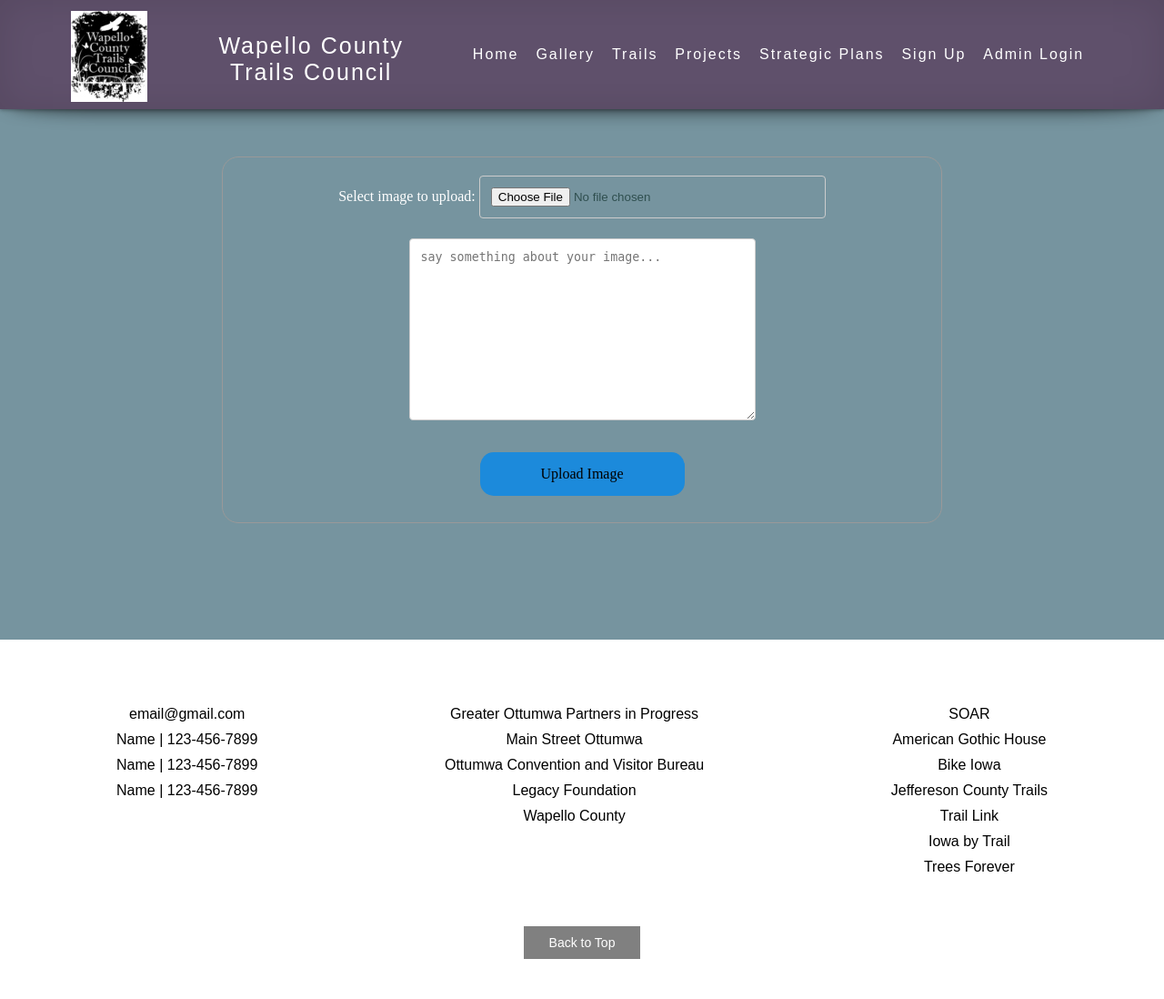
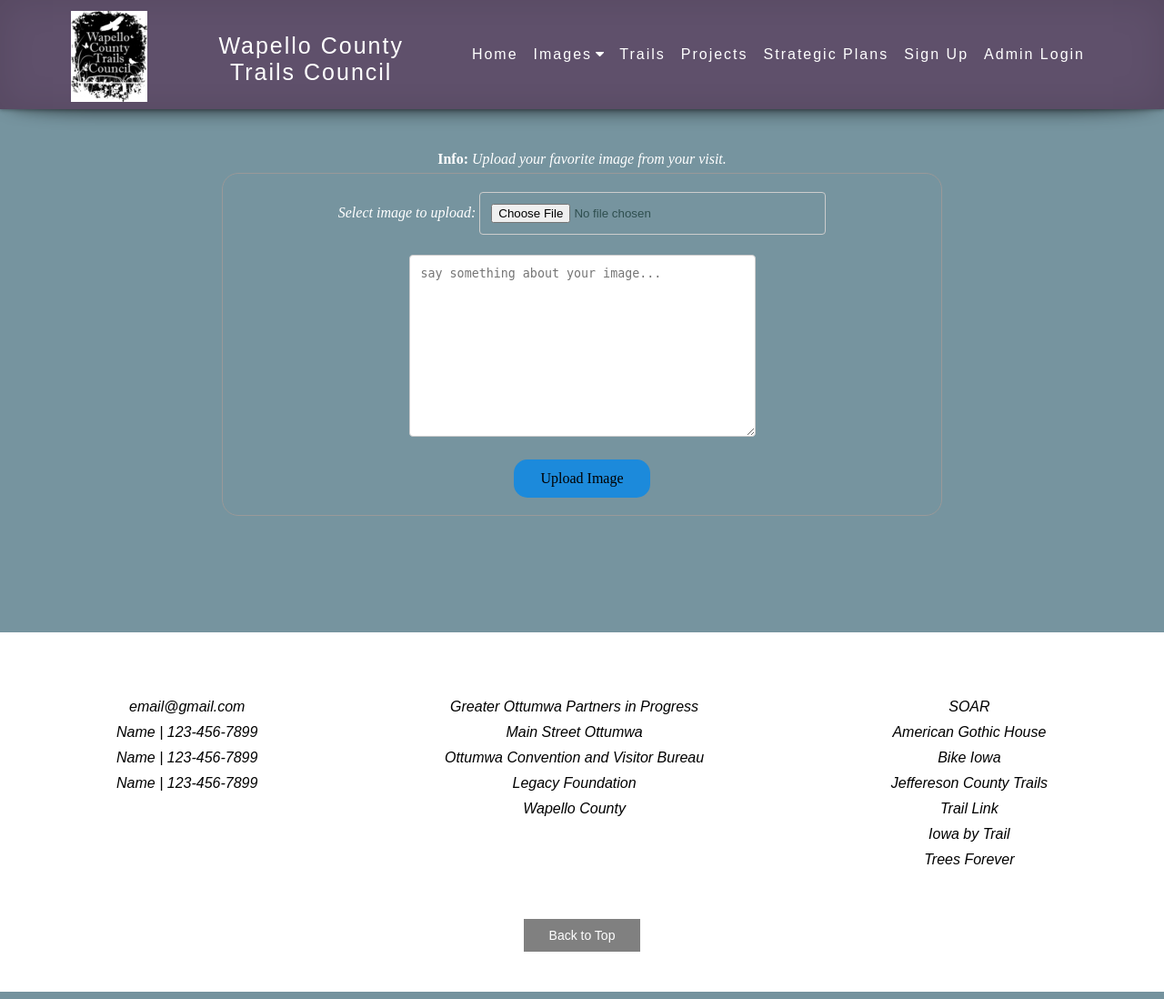
Before and after one commit to IndianHills-CSD/Wapello-Trails-Project, a PHP site: page /upload.php in a window 1280 px wide. Shown: the whole page at 91% size. Run offline with PHP 8.4, Linux system fonts and the light colour scheme.

Commit message:
images dropdown menu

```diff
--- a/css/Style.php
+++ b/css/Style.php
@@ -96,7 +96,7 @@ td{border: 1px solid black;
 
 
 
-/*BEGINING SIGN UP PAGE STYLES*/
+/*BEGINNING SIGN UP PAGE STYLES*/
 
 .signup-forms img{
     width: 70px;
@@ -104,11 +104,11 @@ td{border: 1px solid black;
 }
 
 .signup-forms{
-    width: 460px;
+    width: 30%;
     box-shadow: 0 0 3px 0 rgba(0,0,0,0,3);
     background: #fff;
     padding: 20px;
-    margin: 8% auto 8%;
+    margin: 4% auto 8%;
     text-align: center;
 }
 
@@ -154,7 +154,7 @@ input:focus {
 .signupbtn{
 	width: 80%;
 	color: #fff;
-	padding:10px;
+	padding: 10px;
 	border-radius: 20px;
 	font-size: 15px;
 	margin: 10px 0;
@@ -171,11 +171,40 @@ hr{
     width: 100%;
 }
 
+.info{
+	  text-align: center;
+	  margin-top: 4%;
+	  font-size: 18px;
+}
+
 /*END OF SIGN UP PAGE STYLES*/
 
 
+/* BEGINNING UPLOAD IMAGES PAGE */
 
-/*BEGINING OF GALLERY PAGE STYLES*/
+.upload-forms{
+  width: 65%;
+  height: auto;
+  padding: 20px;
+  margin: 2% auto 8%;
+  text-align: center;
+}
+
+input, textarea{
+  width: 50%;
+  color: #2F4F4F;
+  padding: 12px;
+  border: 1px solid #ccc;
+  border-radius: 4px;
+  margin: 6px auto 16px;
+}
+
+
+/* END OF UPLOAD IMAGES PAGE */
+
+
+
+/*BEGINNING OF GALLERY PAGE STYLES*/
 
 /* content styles */
 .container {
@@ -189,26 +218,23 @@ hr{
 .ContainerBtn{
 	margin: 25px;
 	padding: 25px 25px;
-	text-align:center;
+	text-align: center;
 }
 
 .btn {
     font-size: inherit;
 	font-family: inherit;
-    color: black;
 	transition: none;
     display: inline-block;
-    margin: 15px 5px;
-    padding: 15px 38px;
-    text-decoration: none;
+	text-decoration: none;
+    border: none;
+	width: 150px;
 	border-radius: 15px;
-	text-align: center;
+	outline: none;
+	padding: 12px 16px;
 	background-color: white;
 	cursor: pointer;
-	outline: none;
-	position: relative;
-	border: none;
-	width: 225px;
+	margin: 5px;
 }
 
 .btn:hover {
@@ -712,6 +738,52 @@ li:hover, a:hover {
 	cursor: pointer;
 }
 
+
+
+/* The dropdown container */
+.dropdown {
+  float: left;
+  overflow: hidden;
+}
+
+.dropdown:hover .dropbtn:hover {
+  color: #a7beae;
+}
+
+/* Dropdown content (hidden by default) */
+.dropdown-content {
+  display: none;
+  position: absolute;
+  background-color: #f9f9f9;
+  min-width: 160px;
+  box-shadow: 0px 8px 16px 0px rgba(0,0,0,0.2);
+  z-index: 1;
+  list-style-type: none;
+}
+
+/* Links inside the dropdown */
+.dropdown-content a {
+  float: none;
+  color: #000;
+  padding: 12px 16px;
+  text-decoration: none;
+  display: block;
+  text-align: left;
+}
+
+/* Add a grey background color to dropdown links on hover */
+.dropdown-content a:hover {
+  background-color: #ddd;
+}
+
+/* Show the dropdown menu on hover */
+.dropdown:hover .dropdown-content {
+  display: block;
+}
+
+/* End of The dropdown container */
+
+
 .burger div {
 	width: 25px;
 	height: 3px;
@@ -848,6 +920,37 @@ button#myBtn:focus {
 
 @media only screen and (max-width: 900px) {
 
+    .signup-forms{
+      width: 91.5%;
+	    margin-top: 42px;
+    }
+
+  .info{
+	  margin-top:12%;
+	  font-size: 15px;
+   }
+
+
+    .btn{
+  		/*change into two column */
+  		display: inline;
+  		width: 120px;
+  		height: 45px;
+  		padding: 5px;
+  		margin: 5px;
+  	}
+
+  	.Video-container iframe {
+		width: 100%;
+		height: auto;
+	}
+
+
+    .upload-forms, input, textarea{
+        width: 100%;
+    }
+
+
 	#map {
 		height: 45%;
 		width: 95%;
@@ -902,6 +1005,20 @@ button#myBtn:focus {
 	}
 }
 
+
+@media only screen and (max-width: 400px){
+	.btn{
+  		/*change into two column */
+  		display: inline;
+		font-size: 12.5px;
+  		width: 100px;
+  		height: 45px;
+  		padding: 4px;
+		margin: 4px;
+  	}
+}
+
+
 .nav-active {
 	transform: translateX(0%);
 }
@@ -937,134 +1054,96 @@ transform:  rotate(-45deg) translate(-5px,6px);
 
 /* Project Page Styling */
 
-
-
-div.projectContent {
+div.projects {
   display: flex;
-}
-
-div.filter {
-  border: 1px black solid;
-  width: 15%;
-  height: 45vh;
-  position: sticky;
-  top: 0;
-  margin-bottom: 5px;
-}
-
-div.projects {
-  width: 85%;
+  flex-flow: row wrap;
+  justify-content: space-between;
+  width: 75%;
   margin: auto;
 }
 
-div.project1 {
-  background-color: #cfcfcf;
+div.project {
   height: 30vh;
-  margin-top: 25px;
-  margin-bottom: 5px;
+  width: 35vw;
+  min-height: 252px;
   display: flex;
+  margin-top: 6vh;
+  margin-bottom: 7vh;
   text-align: center;
 }
 
-div.project2 {
-  background-color: #cfcfcf;
-  height: 30vh;
-  margin-bottom: 5px;
-  display: flex;
-  text-align: center;
+div.thumbnail {
+  width: 50%;
+  background-color: #5e5e5e;
 }
 
-div.project3 {
-  background-color: #cfcfcf;
-  height: 30vh;
-  margin-bottom: 25px;
-  display: flex;
-  text-align: center;
+div.thumbnail img {
+  width: 100%;
+  height: auto;
+  vertical-align: middle;
 }
 
-div.projectimage {
-  width: 33.33%;
-  border: 1px black solid;
-  display: flex;
+.helper {
+  display: inline-block;
+  height: 98%;
+  vertical-align: middle;
 }
 
-div.projectdescription {
-  width: 33.33%;
-  border: 1px black solid;
+div.projectContent {
+  background-color: #787878;
+  width: 50%;
 }
 
-div.projectinfo {
-  width: 33.33%;
-  border: 1px black solid;
+@media only screen and (max-width: 1800px) {
+  div.projects {
+    width: 85%;
+  }
+
+  div.project {
+    width: 40vw;
+  }
 }
 
-div.thumbnail {
-  width: 100%;
-  background-color: #909090;
-}
+@media only screen and (max-width: 1200px) {
+  div.projects {
+    justify-content: center;
+  }
 
-div.projecttitle {
-  padding-top: 20px;
-  padding-bottom: 60px;
-}
+  div.project {
+    width: 60vw;
+    height: 60vh;
+    flex-direction: column;
+  }
 
-@media only screen and (max-width: 900px) {
-
-  div.projects {
+  div.thumbnail {
+    height: 50%;
     width: 100%;
   }
 
-  div.projectimage {
+  div.projectContent {
     width: 100%;
-    height: 200px;
-    border: 1px black solid;
-    display: lex;
+    height: 50%;
+  }
+}
+
+@media only screen and (max-width: 800px) {
+
+  div.project {
+    width: 80vw;
+    height: 60vh;
+    flex-direction: column;
   }
 
-  div.projectdescription {
+  div.thumbnail {
+    height: 50%;
     width: 100%;
-    border: 1px black solid;
-    height: 250px;
   }
 
-  div.projectinfo {
+  div.projectContent {
     width: 100%;
-    height: 200px;
+    height: 50%;
   }
 
-  div.project1 {
-    width: 75%;
-    background-color: #cfcfcf;
-    height: 650px;
-    margin: auto;
-    margin-top: 25px;
-    margin-bottom: 15px;
-    display: flex;
-    flex-direction: column;
-    text-align: center;
-  }
-
-  div.project2 {
-    width: 75%;
-    background-color: #cfcfcf;
-    height: 650px;
-    margin: auto;
-    margin-bottom: 15px;
-    display: flex;
-    flex-direction: column;
-    text-align: center;
-  }
-
-  div.project3 {
-    width: 75%;
-    background-color: #cfcfcf;
-    height: 650px;
-    margin: auto;
-    margin-bottom: 25px;
-    display: flex;
-    flex-direction: column;
-    text-align: center;
-  }
 }
 
 /* Admin Dash Styling */
@@ -1075,3 +1154,135 @@ h1.admin_dash {
   padding-top: 30px;
   padding-bottom: 30px;
 }
+
+/* Admin Project Page Styling */
+
+
+button.alter {
+  background-color: #5e5e5e;
+  border: none;
+  color: white;
+  width: 70px;
+  margin-bottom: 20px;
+  margin-left: 10px;
+  padding: 5px;
+  text-align: center;
+  text-decoration: none;
+  display: inline-block;
+  font-size: 15px;
+  cursor: pointer;
+  border-radius: 3px;
+}
+
+button.alter:hover {
+  background-color: #787878;
+}
+
+form.alter {
+  border: none;
+  padding: 0;
+  margin: 0;
+}
+
+input.alter {
+  background-color: #5e5e5e;
+  border: none;
+  color: white;
+  width: 70px;
+  margin-bottom: 20px;
+  margin-left: 10px;
+  padding: 5px;
+  text-align: center;
+  text-decoration: none;
+  display: inline-block;
+  font-size: 15px;
+  cursor: pointer;
+  border-radius: 3px;
+}
+
+input.alter:hover {
+  background-color: #787878;
+}
+
+textarea.textBoxStyle1 {
+  width: 350px;
+  height: 50px;
+  padding: 12px 20px;
+  box-sizing: border-box;
+  border: 2px solid #ccc;
+  border-radius: 4px;
+  background-color: #f8f8f8;
+  font-size: 16px;
+  resize: none;
+  display: block;
+  margin-bottom: 10px;
+}
+
+textarea.textBoxStyle2 {
+  width: 350px;
+  height: 150px;
+  padding: 12px 20px;
+  box-sizing: border-box;
+  border: 2px solid #ccc;
+  border-radius: 4px;
+  background-color: #f8f8f8;
+  font-size: 16px;
+  resize: none;
+  display: block;
+  margin-bottom: 10px;
+}
+
+form.projectUpdate {
+  margin-top: 6vh;
+  margin-bottom: 7vh;
+}
+
+input.update {
+  background-color: #5e5e5e;
+  border: none;
+  color: white;
+  width: 70px;
+  margin-bottom: 20px;
+  margin-left: 40%;
+  padding: 5px;
+  text-align: center;
+  text-decoration: none;
+  display: inline-block;
+  font-size: 15px;
+  cursor: pointer;
+  border-radius: 3px;
+}
+
+div.projectUpdate {
+  height: 30vh;
+  width: 35vw;
+  min-height: 280px;
+  display: flex;
+  margin-top: 6vh;
+  margin-bottom: 7vh;
+  text-align: center;
+}
+
+@media only screen and (max-width: 1800px) {
+
+  div.projectUpdate {
+    width: 40vw;
+  }
+}
+
+@media only screen and (max-width: 1200px) {
+
+  div.projectUpdate {
+    width: 60vw;
+    height: 60vh;
+    flex-direction: column;
+  }
+}
+
+@media only screen and (max-width: 800px) {
+
+  div.projectUpdate {
+    width: 80vw;
+    height: 60vh;
+    flex-direction: column;
+  }
--- a/nav.php
+++ b/nav.php
@@ -1,11 +1,21 @@
+<link rel="stylesheet" href="https://cdnjs.cloudflare.com/ajax/libs/font-awesome/4.7.0/css/font-awesome.min.css">
+
 <nav>
   <div class="logo">
     <img class="nav" src="images/WCTC_Logo_84x100.jpg">
     <h1 class="nav">Wapello County Trails Council</h1>
   </div>
   <ul class="nav-links">
-    <li><a href="Index.php">Home</a></li>
-    <li><a href="gallery.php">Gallery</a></li>
+    <li><a href="index.php">Home</a></li>
+	<div class="dropdown">
+	<a class="dropbtn" >Images</a>
+	    <i class="fa fa-caret-down"></i>
+	<div class="dropdown-content">
+		<li><a href="gallery.php">Gallery</a></li>
+		<li><a href="upload.php">Upload Image</a></li>
+		<li><a href="uploadedImages.php">View Upload Images</a></li>
+	</div>
+	</div>
     <li><a href="trails.php">Trails</a></li>
     <li><a href="projects.php">Projects</a></li>
     <li><a href="strategicplans.php">Strategic Plans</a></li>
--- a/upload.php
+++ b/upload.php
@@ -1,61 +1,27 @@
 <!DOCTYPE html>
 <html>
     <head>
-  <meta charset="UTF-8">
-  <meta name="viewpoint" content="width=device-width, initial-scale=1.0">
-  <title> Upload File - page </title>
-  <link  rel="stylesheet" type="text/css" href="css/Style.php">
+        <meta name="viewport" content="width=device-width, initial-scale=1.0">
+        <link rel="stylesheet" type="text/css" href="css/Style.php">
+        <title>Upload Image - Page</title>
+    </head>
 
-  <style>
+    <body>
 
-  * {
-    box-sizing: border-box;
-    margin: 0;
-    padding: 0;
-  }
+		<?php include 'nav.php';?>
 
-  .upload-forms{
-    width: 65%;
-    height: auto;
-    padding: 20px;
-    margin: 2% auto 8%;
-    text-align: center;
-  }
-
-
- input, textarea{
-    width: 50%;
-    color: #2F4F4F;
-    padding: 12px;
-    border: 1px solid #ccc;
-    border-radius: 4px;
-    margin: 6px auto 16px;
-  }
-
-
-  @media screen and (max-width: 600px) {
-    .upload-forms  {
-      width: 100%;
-      margin-top: 10%;
-    }
- }
-
-  </style>
-</head>
-<body>
-  <?php include 'nav.php';?>
 		<main class ="upload-forms">
-
 			<!--store image to the database-->
 			<?php
+
 				//connect to sql database
 				 $host="localhost";
-      $dbUser="root";
-      $dbpassword="";
-      $dbname = "wp_contacts";
+				 $dbUser="trailsAdmin";
+				 $dbpassword="trailsAdmin";
+				 $dbname = "Wapello_Trails_DB";
 
 				  $conn = new mysqli($host, $dbUser, $dbpassword, $dbname) or die('Connection Failed!!! '.$conn->connect_error);
-      $msg = "";
+
 				  //if button is clicked
 				  if(isset($_POST['upload'])){
 					//Get image and description
@@ -66,7 +32,7 @@
 					move_uploaded_file($_FILES['image']['tmp_name'], $storedAt);
 
 					// sql insert and execute statement
-        $sql="insert into images(image, description) values('$image','$description')";
+					$sql="insert into images(path, description) values('$image','$description')";
 					//mysqli_query($conn, $sql);
 
 					if(mysqli_query($conn, $sql)){
@@ -76,12 +42,15 @@
 				  $conn->close();
 			?>
 
+			<div><p><b>Info: </b><i>Upload your favorite image from your visit.<i></p></div>
+
 			<form method="post" enctype="multipart/form-data">
 			  Select image to upload:
-      <input type="file" name="image" id="fileToUpload"> </br>
+			  <input type="file" name="image" id="fileToUpload"></br>
 			  <textarea name="description" placeholder="say something about your image..." style="height:200px"></textarea><br>
 			  <button type="submit" name="upload" class="btn" style="background:#1c8adb">Upload Image</button>
 			</form>
+
 		</main>
 
         <?php include 'footer.php';?>
```
Also changed, not shown: dbinfo.php (+10 -9 lines), email.php (+10 -3 lines), getEmail.php (+5 -23 lines), signup.php (+18 -13 lines), uploadedImages.php (added, +56 -0 lines). Lines whose indentation alone changed are shown as unchanged.
